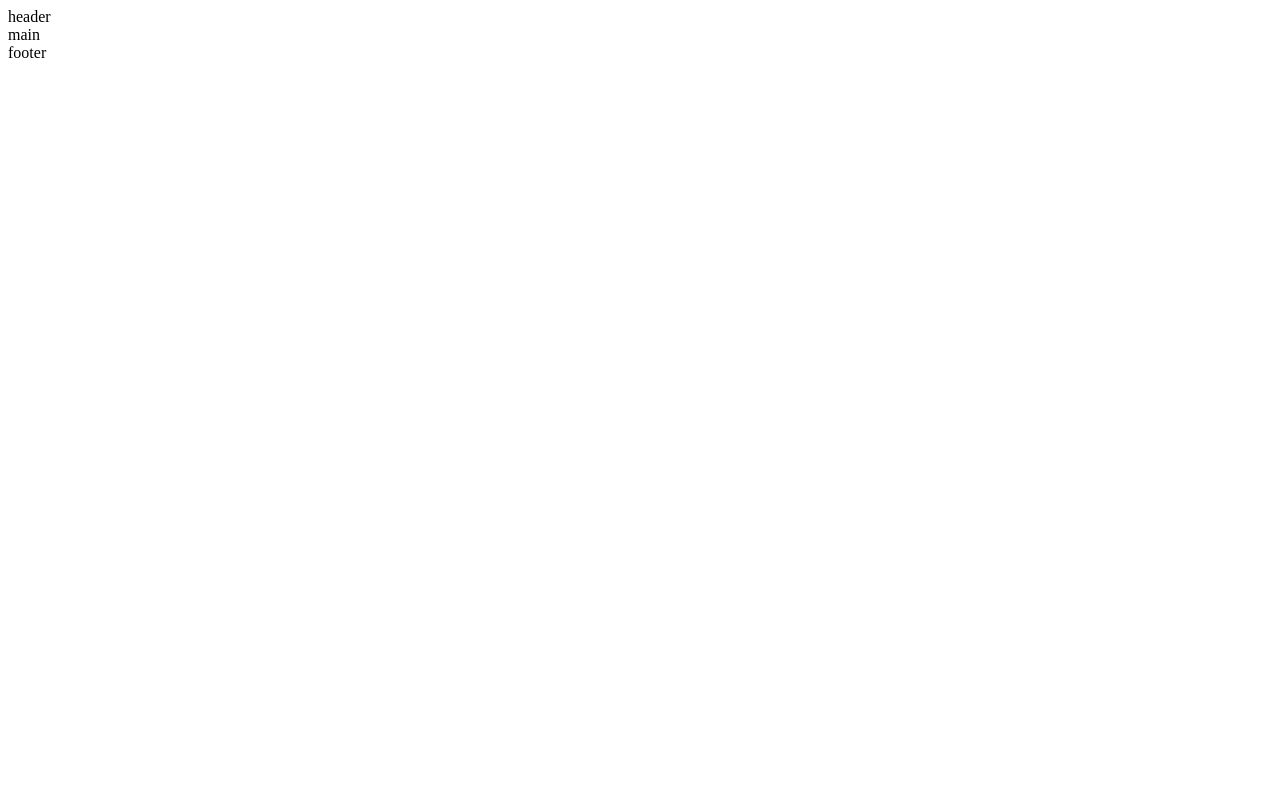
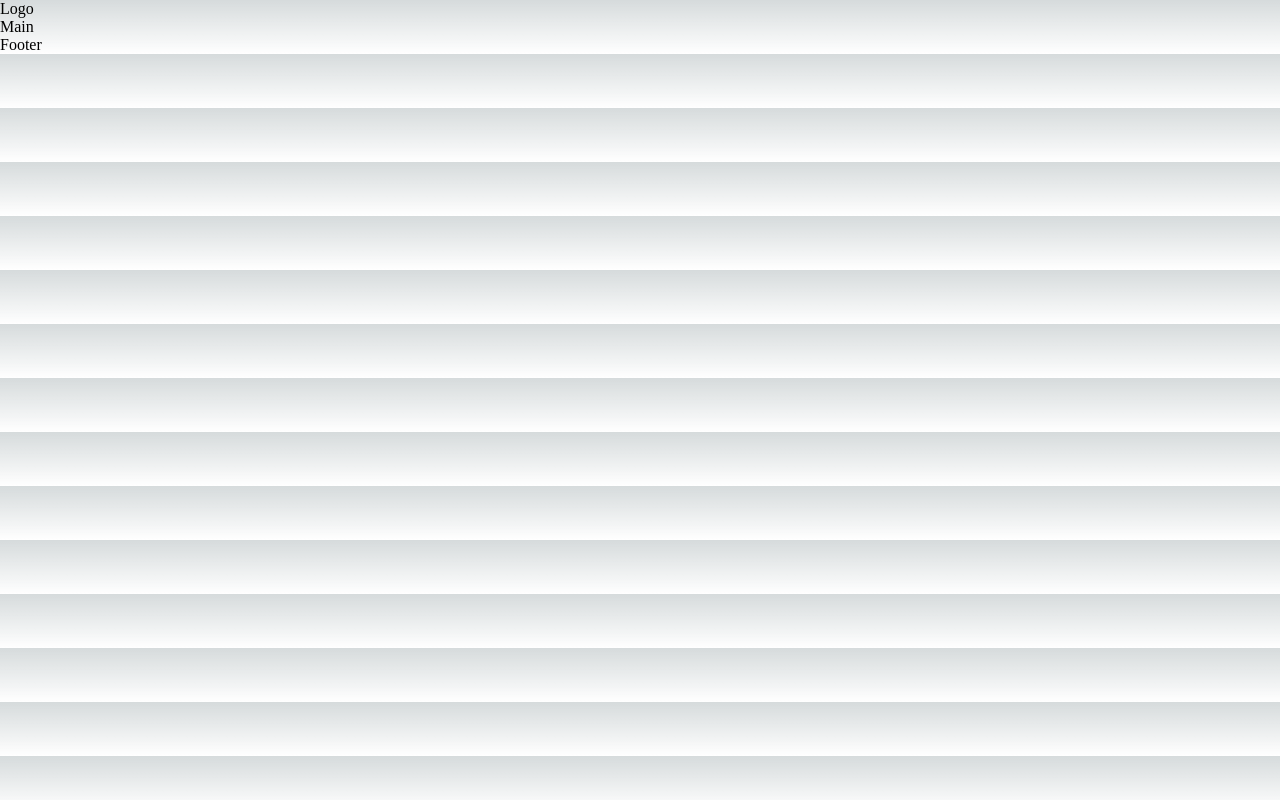
Before and after one commit to dakovlen/bbc.org.ua, a Next.js app: page / in a window 1280 px wide. Built offline with nearby package versions, Linux system fonts and the light colour scheme.

Commit message:
Base file scss

```diff
--- a/src/pages/_app.js
+++ b/src/pages/_app.js
@@ -1,4 +1,4 @@
-// import '@/styles/globals.scss'
+import '@/styles/globals.scss'
 
 export default function App({ Component, pageProps }) {
   return <Component {...pageProps} />
--- a/src/pages/about.js
+++ /dev/null
@@ -1,5 +0,0 @@
-export default function About() {
-  return (
-    <div>About</div>
-  )
-}
--- a/src/pages/index.js
+++ b/src/pages/index.js
@@ -1,9 +1,9 @@
 import Head from 'next/head'
-//import Image from 'next/image'
-//import { Inter } from 'next/font/google'
-import styles from '@/styles/Home.module.css'
+// import Image from 'next/image'
+import { Inter } from 'next/font/google'
+// import styles from '@/styles/Home.module.css'
 
-// const inter = Inter({ subsets: ['latin'] })
+const inter = Inter({ subsets: ['latin'] })
 
 export default function Home() {
   return (
@@ -15,13 +15,13 @@ export default function Home() {
         <link rel="icon" href="/favicon.ico" />
       </Head>
       <header>
-        header
+        <a href="./" className="logo">Logo</a>
       </header>
       <main>
-        main
+        Main
       </main>
       <footer>
-        footer
+        Footer
       </footer>
     </>
   )
```
Also changed, not shown: src/styles/globals.scss (line endings or trailing spaces), 2 other files (tests, documents, lock files or other folders).
